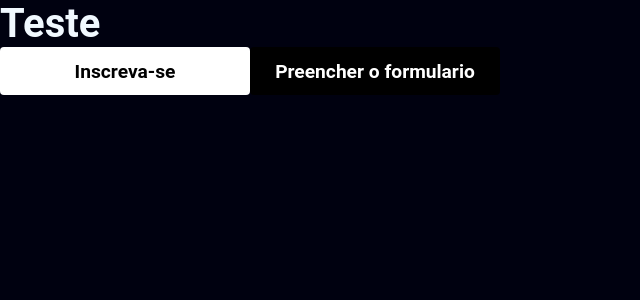
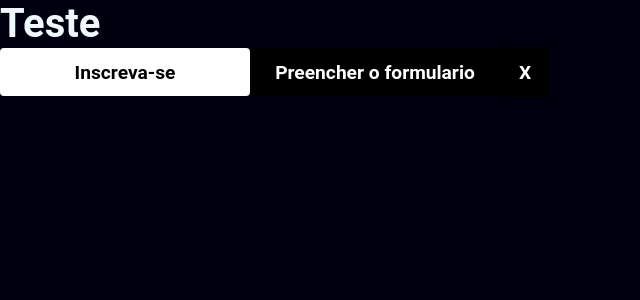
Before and after one commit to Dom-Garotom/GamesCamp-React, a React (Vite) app: page / in a window 1280 px wide. Shown: the top 300 px of the page, without its empty margins (0-640 px from the left). Built offline with nearby package versions, Linux system fonts and the light colour scheme.

Commit message:
feat: criando o styledComponent do ButtonExit

```diff
--- a/src/pages/home.tsx
+++ b/src/pages/home.tsx
@@ -1,4 +1,4 @@
-import { TitleDefault , ButtonDefault , ButtonCTA} from "../styles/styledComponents"
+import { TitleDefault , ButtonDefault , ButtonCTA , ButtonExit} from "../styles/styledComponents"
 
 export default function Home() {
   return (
@@ -6,6 +6,7 @@ export default function Home() {
       <TitleDefault>Teste</TitleDefault>
       <ButtonDefault>Inscreva-se</ButtonDefault>
       <ButtonCTA>Preencher o formulario</ButtonCTA>
+      <ButtonExit>X</ButtonExit>
     </>
   )
 }
--- a/src/styles/styledComponents.tsx
+++ b/src/styles/styledComponents.tsx
@@ -36,3 +36,8 @@ export const ButtonCTA = styled(ButtonDefault)`
         transition: all 200ms;
     }
 `
+
+export const ButtonExit = styled(ButtonCTA)`
+    width: 50px;
+    height: 50px;
+`
```
